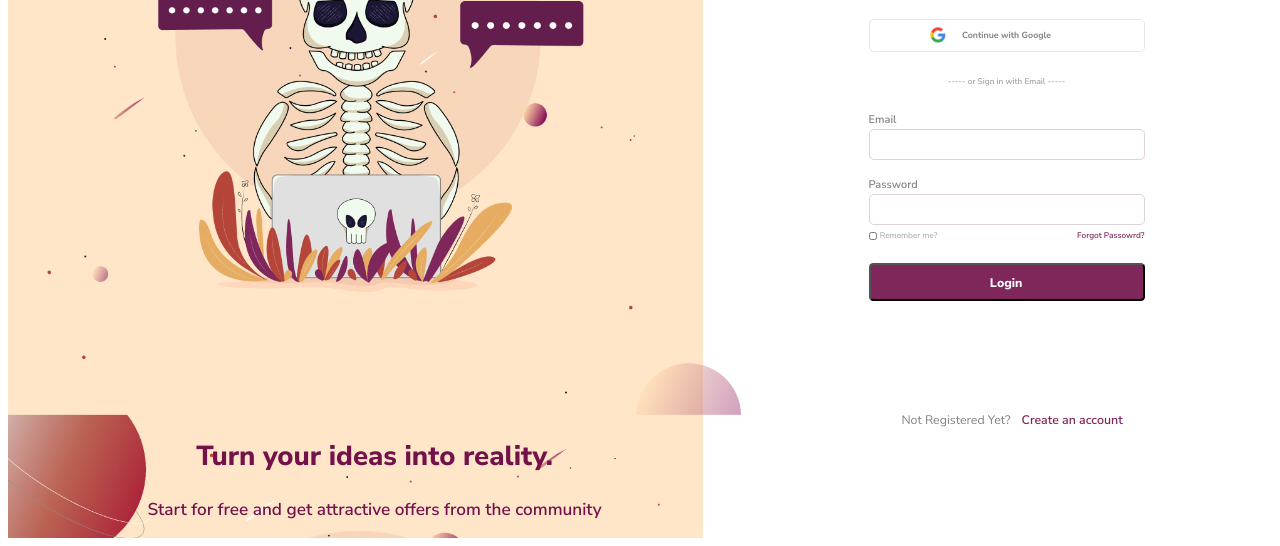
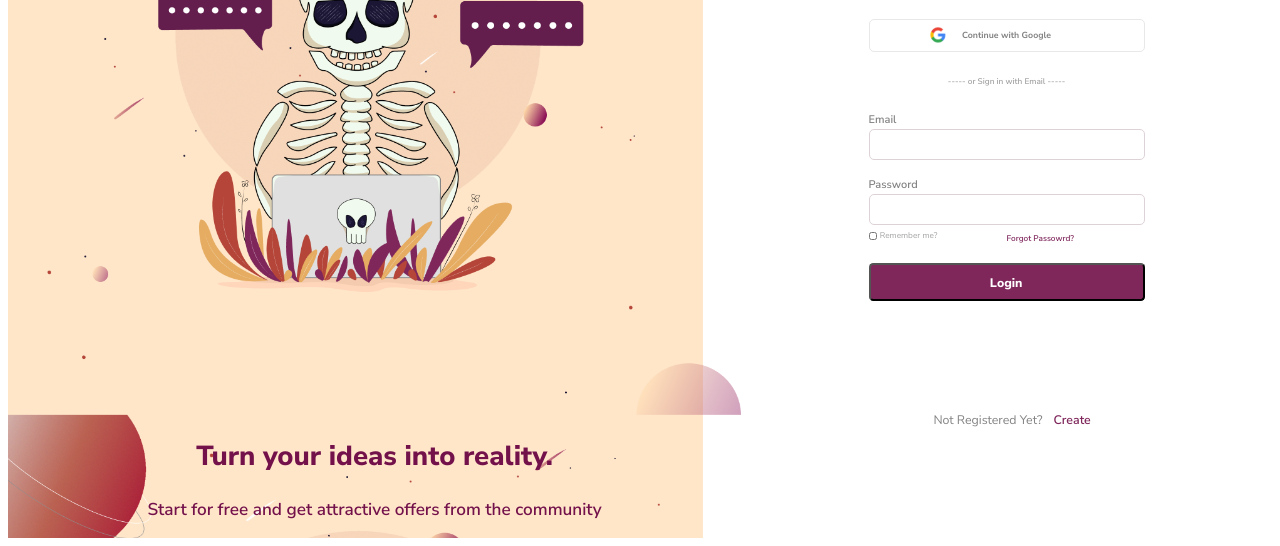
Before and after one commit to denislohan/fake-slack-auth-page, a plain HTML site: page index.html in a window 1280 px wide. Shown: the part 270-816 px from the top of the page. Drawn offline with Linux system fonts and the light colour scheme.

Commit message:
clean code

```diff
--- a/index.html
+++ b/index.html
@@ -70,9 +70,10 @@
             </div>
 
             <div class="register">
-                <p class="register-label">Not Registered Yet?</p> <a href="" class="register-anchor">Create an account</a>
+                <p class="register-label">Not Registered Yet?</p> <a href="" class="register-anchor">Create</a>
+            </div>
 
-            </div>
+
 
 
         </div>
--- a/styles.css
+++ b/styles.css
@@ -175,8 +175,7 @@ form .text-label {
 .form-bottom {
     display: flex;
     flex-direction: row;
-    justify-content: flex-end;
-    width: 100%;
+    justify-content: space-between;
     height: 1rem;
 }
 
@@ -202,9 +201,17 @@ form .text-label {
 
 .forgot-password {
     flex: 1;
-    display: flex;
+    margin-top: 0;
+    /* display: flex;
     flex-direction: column;
-    align-items: flex-end;
+    align-items: flex-end; */
+}
+
+.forgot-password p {
+    margin-top: 0;
+    /* display: flex;
+    flex-direction: column;
+    align-items: flex-end; */
 }
 
 .forgot-password a {
@@ -240,8 +247,6 @@ form .text-label {
     margin-top: 10rem;
     justify-content: center;
 }
-
-#right .register {}
 
 #right .register-label {
     margin-top: 0;
```
